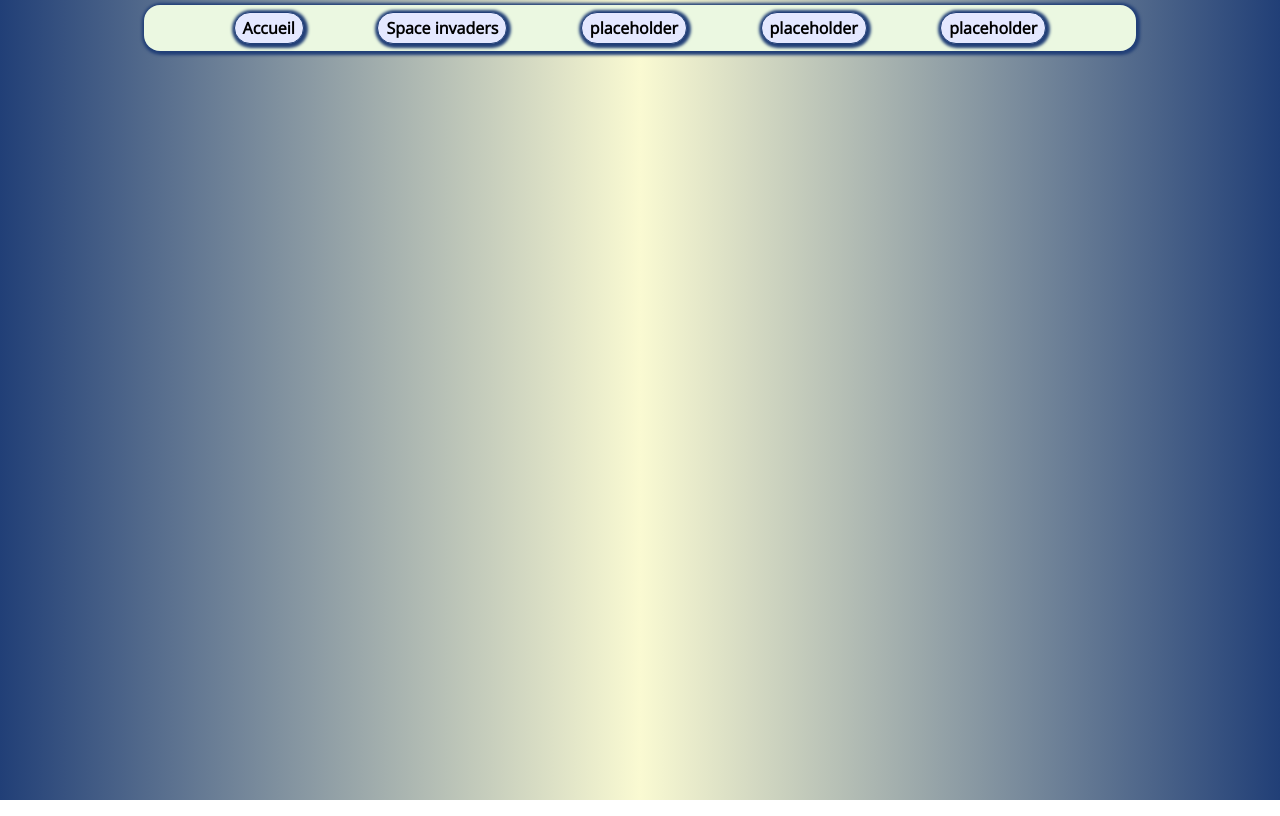
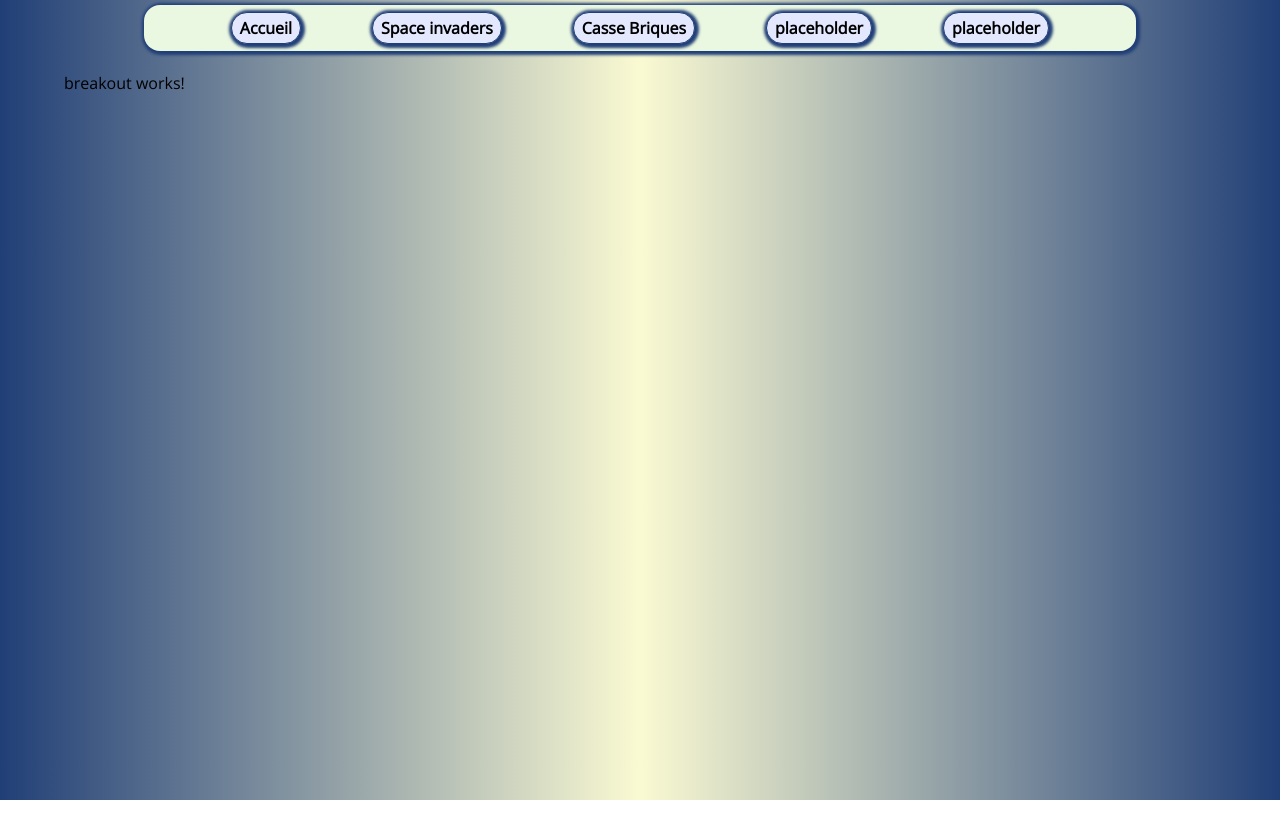
Before and after one commit to LionelLou/space_invaders_3.0, an Angular app: page /breakout in a window 1280 px wide. Before the commit this address led to /. Built offline with nearby package versions, Linux system fonts and the light colour scheme.

Commit message:
feat: added breakout game tab

```diff
--- a/src/app/app.html
+++ b/src/app/app.html
@@ -7,8 +7,8 @@
             <div class="link" [routerLink]="['/', 'space-invaders']">
                 <p>Space invaders</p>
             </div>
-            <div class="link">
-                <p>placeholder</p>
+            <div class="link" [routerLink]="['/', 'breakout']">
+                <p>Casse Briques</p>
             </div>
 
             <div class="link">
--- a/src/app/app.routes.ts
+++ b/src/app/app.routes.ts
@@ -1,6 +1,7 @@
 import { Routes } from '@angular/router';
 import { SpaceInvader } from './space-invader/space-invader';
 import { Homepage } from './homepage/homepage';
+import { Breakout } from './breakout/breakout';
 
 export const routes: Routes = [
     {
@@ -10,5 +11,9 @@ export const routes: Routes = [
     {
         path: "space-invaders",
         component: SpaceInvader
+    },
+    {
+        path: "breakout",
+        component: Breakout
     }
 ];
--- /dev/null
+++ b/src/app/breakout/breakout.html
@@ -0,0 +1 @@
+<p>breakout works!</p>
```
Also changed, not shown: src/app/breakout/breakout.ts (added, +9 -0 lines), src/app/breakout/breakout.scss (added), 1 other file (tests, documents, lock files or other folders).
